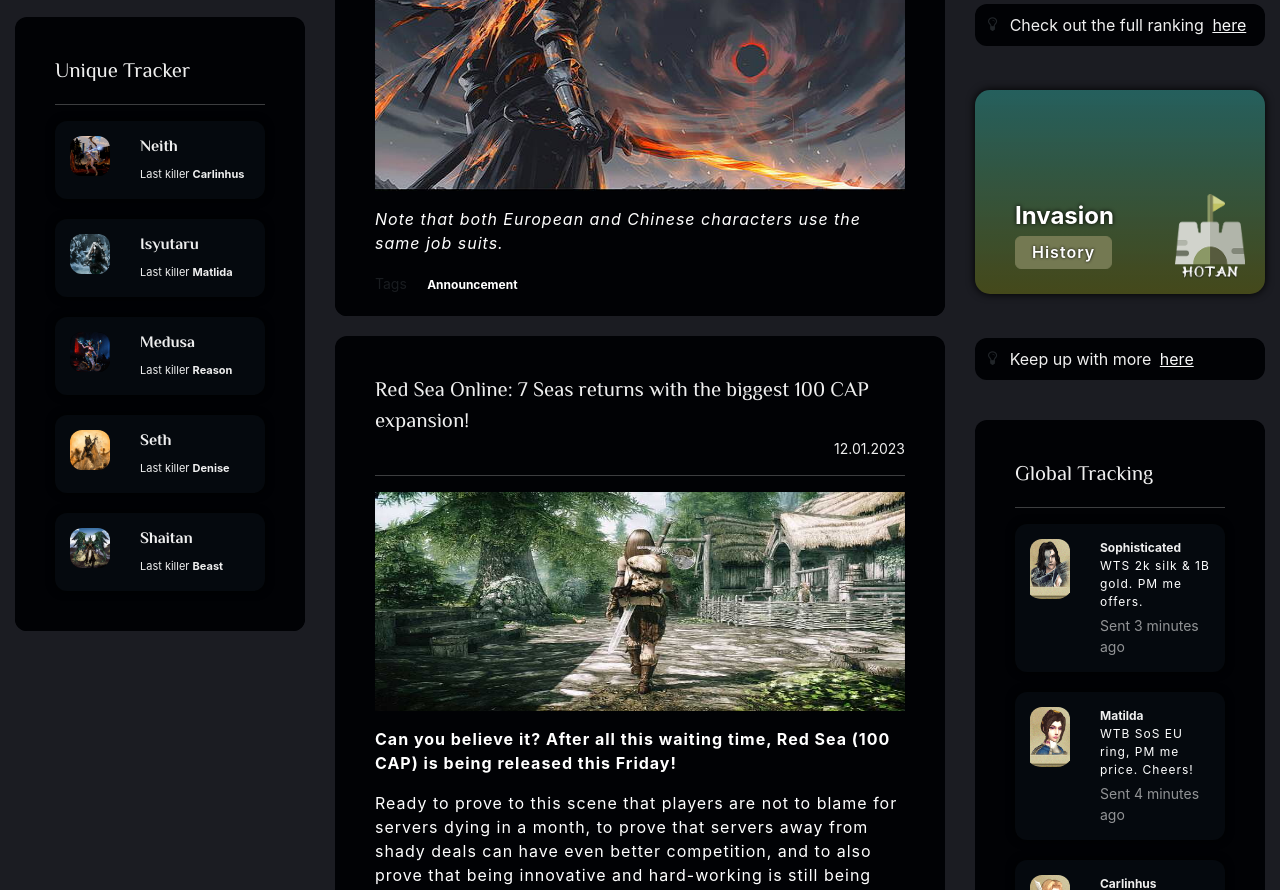
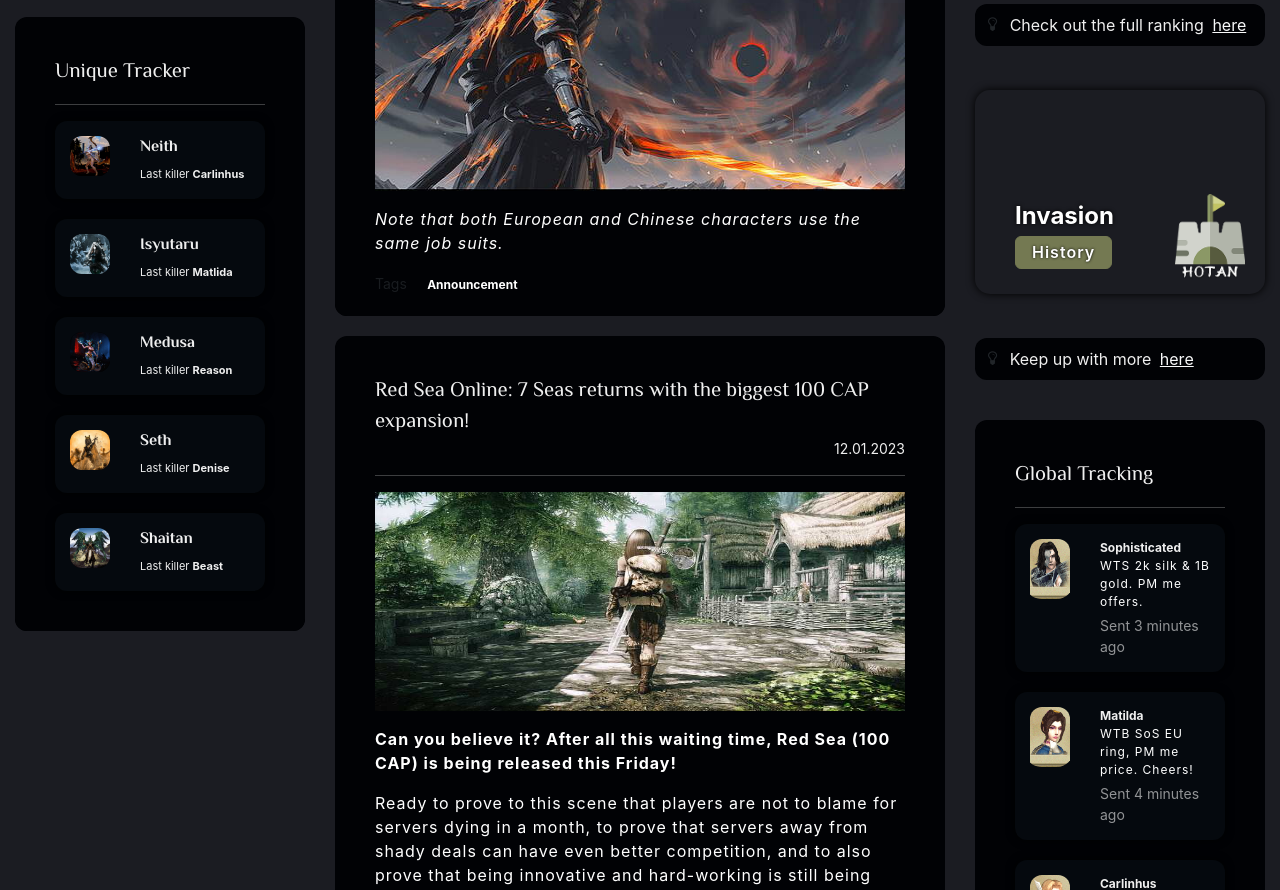
Before and after one commit to Vargriym/vanilla-js-gaming-website, a plain HTML site: page index.html in a window 1280 px wide. Shown: the part 1000-1890 px from the top of the page. Drawn offline with nearby package versions, Linux system fonts and the light colour scheme; files whose address does not match are found by name.

Commit message:
Update index.html

```diff
--- a/index.html
+++ b/index.html
@@ -559,12 +559,12 @@
               </div>
 
               <div class="TrackerList__item--levelBattle TrackerList__item--levelBattle--dark first" style="
-                background-image: linear-gradient(
+                background: linear-gradient(
                     to bottom,
                     rgba(60, 246, 226, 0.31),
                     rgba(111, 117, 19, 0.5)
                   ),
-                  url('/Images/fortresswar.jpg');
+                  url('mages/fortresswar.jpg';
               ">
                 <span class="mt-5 TrackerList__name--levelBattle first">
                   Invasion
```
